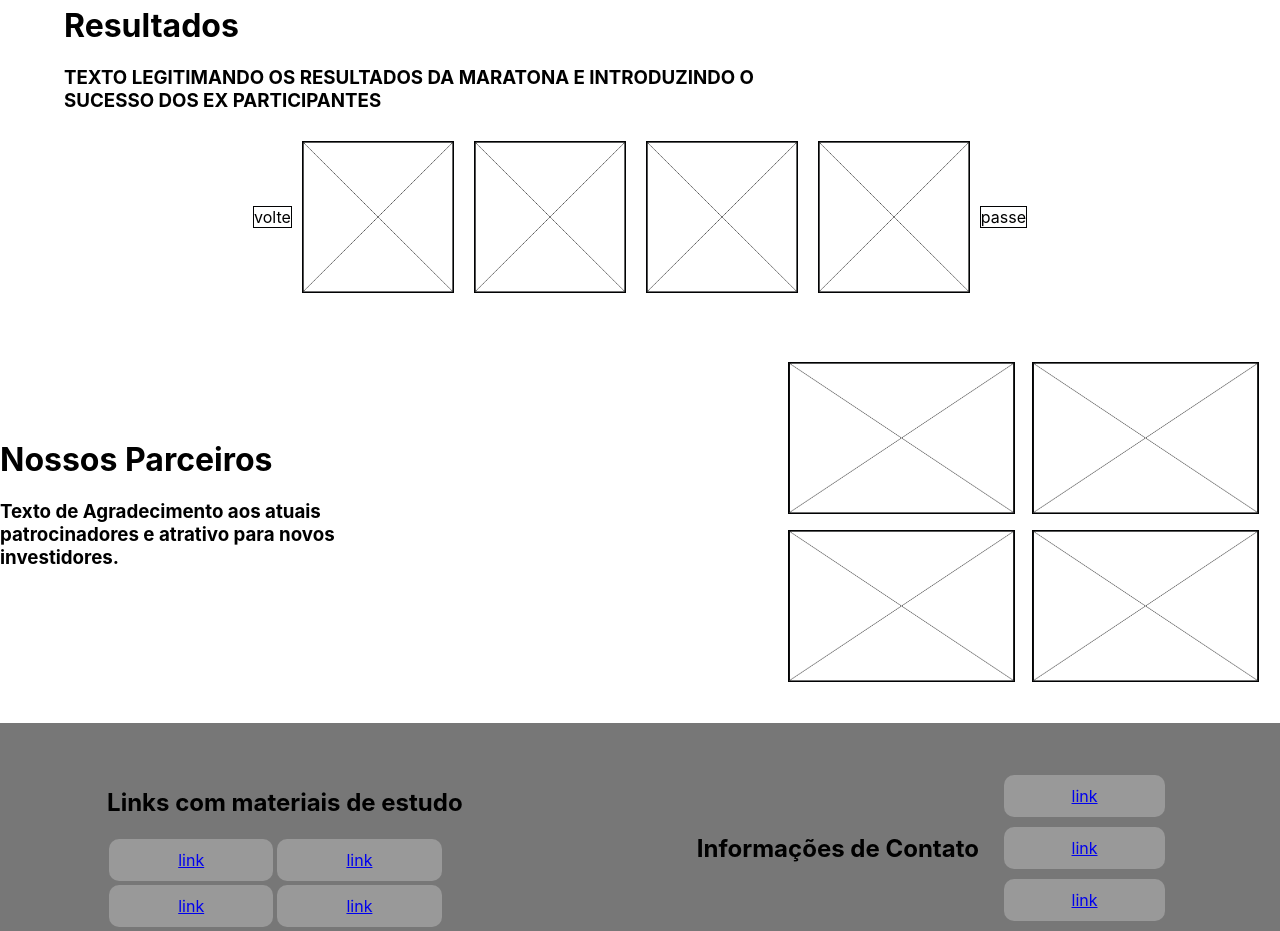
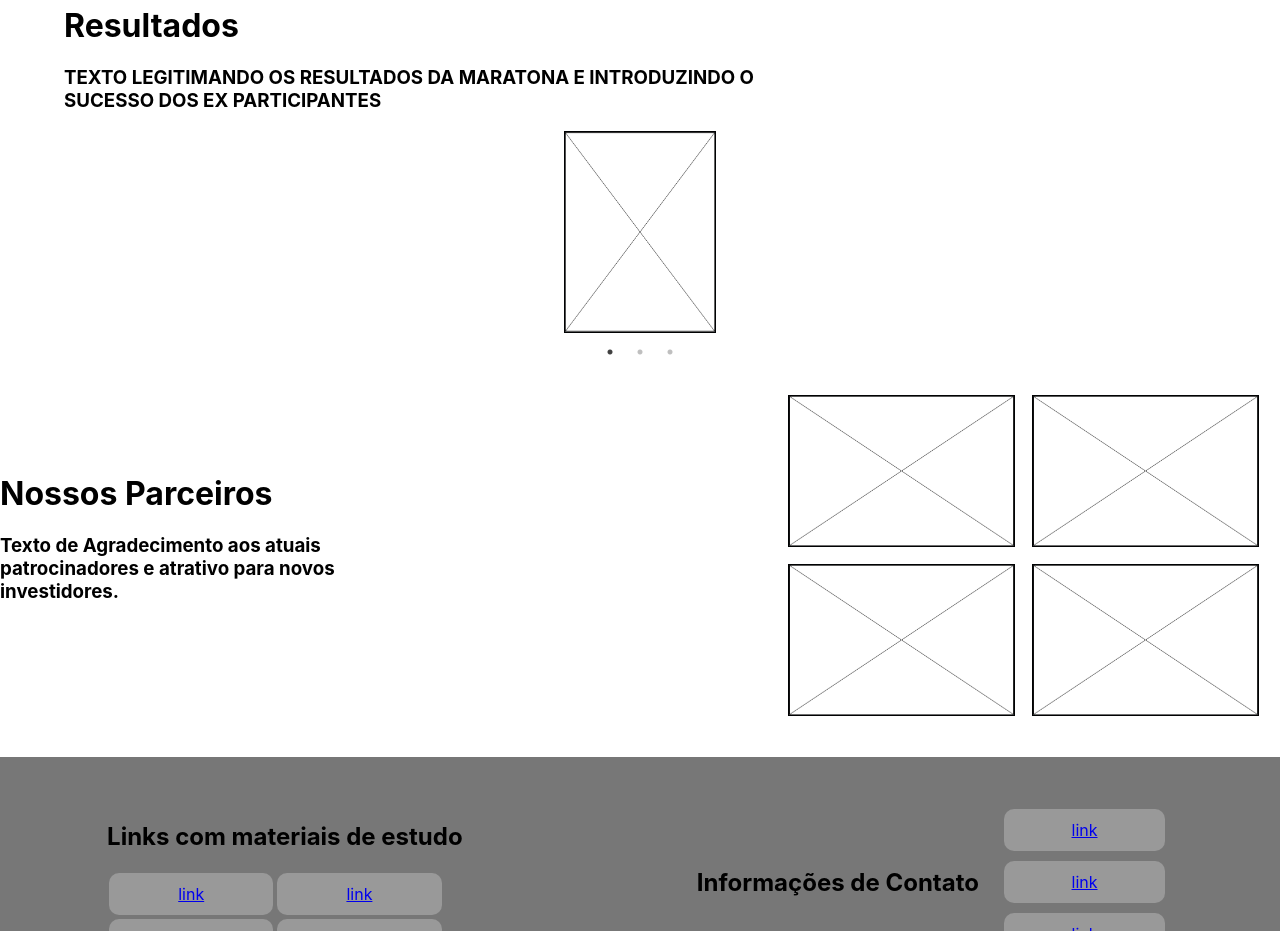
Before and after one commit to Jorrmungandr/maratona-node, a React (Create React App) app in the folder client/: page / in a window 1280 px wide. Shown: the part 2100-3031 px from the top of the page. Built offline with nearby package versions, Linux system fonts and the light colour scheme.

Commit message:
Added Journey and Results slick-sliders

```diff
--- a/client/src/components/resultados/resultados.jsx
+++ b/client/src/components/resultados/resultados.jsx
@@ -1,25 +1,45 @@
 import React, { Component } from 'react';
 import './resultados.scss';
 import crossedSquare from '../../crossedSquare.png';
+import Slider from 'react-slick';
 
 class Resultados extends Component {
   render() {
+    const settings = {
+      dots: true,
+      infinite: true,
+      speed: 800,
+      slidesToShow: 1,
+      slidesToScroll: 1,
+    };
     return (
       <div class="results">
         <div class="text-container">
           <h1>Resultados</h1>
           <h3>TEXTO LEGITIMANDO OS RESULTADOS DA MARATONA E INTRODUZINDO O SUCESSO DOS EX PARTICIPANTES</h3>
         </div>
-        <div class="navigation-menu">
+        <div id="slider">
+          <Slider {...settings}>
+            <div>
+              <img src={crossedSquare} alt="IMAGEM" class="image" />
+            </div>
+            <div>
+              <img src={crossedSquare} alt="IMAGEM" class="image" />
+            </div>
+            <div>
+              <img src={crossedSquare} alt="IMAGEM" class="image" />
+            </div>
+          </Slider>
+        </div>
+        {/* <div class="navigation-menu">
           <div class="arrow left-arrow">volte</div>
           <div class="gallery">
             <img src={crossedSquare} alt="IMAGEM" class="image" />
             <img src={crossedSquare} alt="IMAGEM" class="image" />
             <img src={crossedSquare} alt="IMAGEM" class="image" />
-            <img src={crossedSquare} alt="IMAGEM" class="image" />
           </div>
           <div class="arrow right-arrow">passe</div>
-        </div>
+        </div> */}
       </div>
     )
   }
--- a/client/src/components/resultados/resultados.scss
+++ b/client/src/components/resultados/resultados.scss
@@ -15,27 +15,16 @@ $dinamic-black: #010203;
       max-width: 60%;
     }
   }
-  .navigation-menu {
-    display: flex;
-    justify-content: center;
-    align-items: center;
-    .arrow {
-      cursor: pointer;
-      height: 20px;
-      border: 1px solid $dinamic-black;
-      text-align: center;
-    }
-    .gallery {
-      max-width: 70%;
-      display: flex;
   .image {
     max-width: 150px;
-        max-height: 200px;
-        margin: 10px;
+    height: 200px;
+    margin: auto;
     border: 1px solid $dinamic-black;
     @include border-radius(10px, margin);
     cursor: pointer;
   }
+  #slider {
+    width: 30%;
+    margin: auto;
   }
 }
-}
```
Lines whose indentation alone changed are shown as unchanged.
